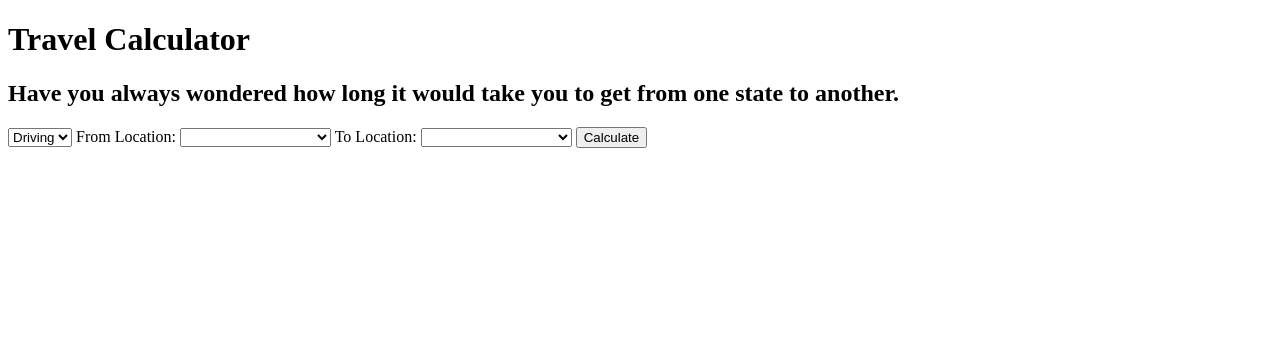
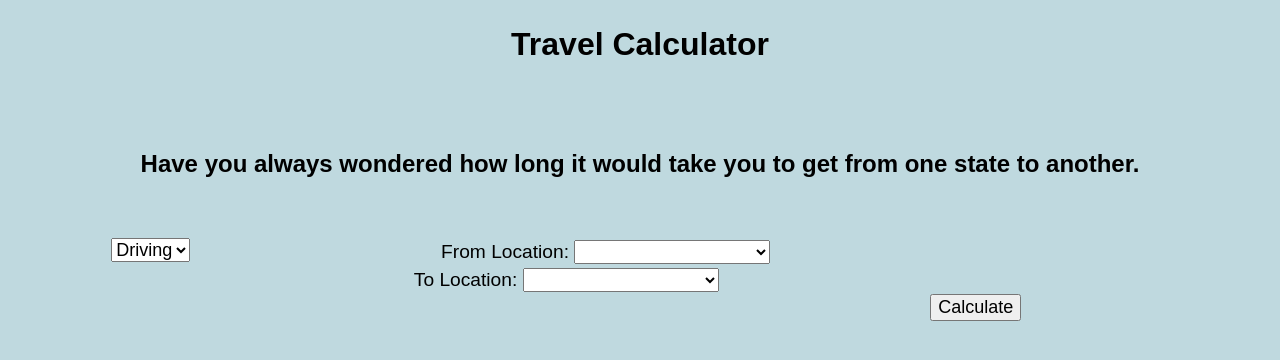
Before and after one commit to xcbhx/Travel-Calculator, a plain HTML site: page index.html in a window 1280 px wide. Drawn offline with Linux system fonts and the light colour scheme.

Commit message:
added css

```diff
--- a/index.html
+++ b/index.html
@@ -21,10 +21,14 @@
                     <option value="flying">Flying</option>
                 </select>
 
-                <label for="origin">From Location:</label>
-                <select name="city-start" id="city-start"></select>
-                <label for="destination">To Location:</label>
-                <select name="city-destination" id="city-destination"></select>
+                <div>
+                    <label for="city-start">From Location:</label>
+                    <select name="city-start" id="city-start"></select>
+                </div>
+                <div>
+                    <label for="city-destination">To Location:</label>
+                    <select name="city-destination" id="city-destination"></select>
+                </div>
                 <button type="submit" id="calculate">Calculate</button>
             </form>
 
--- a/styles.css
+++ b/styles.css
@@ -0,0 +1,47 @@
+html, body {
+    font-family: Arial, Helvetica, sans-serif;
+    height: 100%;
+    box-sizing: border-box;
+    line-height: 1.45;
+    background-color: rgb(191, 217, 223);
+}
+
+h1, h2 {
+    display: flex;
+    justify-content: center;
+}
+
+h2 {
+    padding: 1rem;
+}
+
+#container {
+    margin: 5%;
+}
+
+form {
+    font-size: larger;
+    margin: 20px;
+    padding: 20px;
+    text-align: center;
+    width: 80%;
+}
+
+#transportation {
+    float: left;
+}
+
+#calculate {
+    font-size: large;
+    float: right;
+}
+
+select, p {
+    font-size: large;
+}
+
+p {
+    font-size: large;
+    display: flex;
+    justify-content: center;
+}
```
Also changed, not shown: 1 other file.
